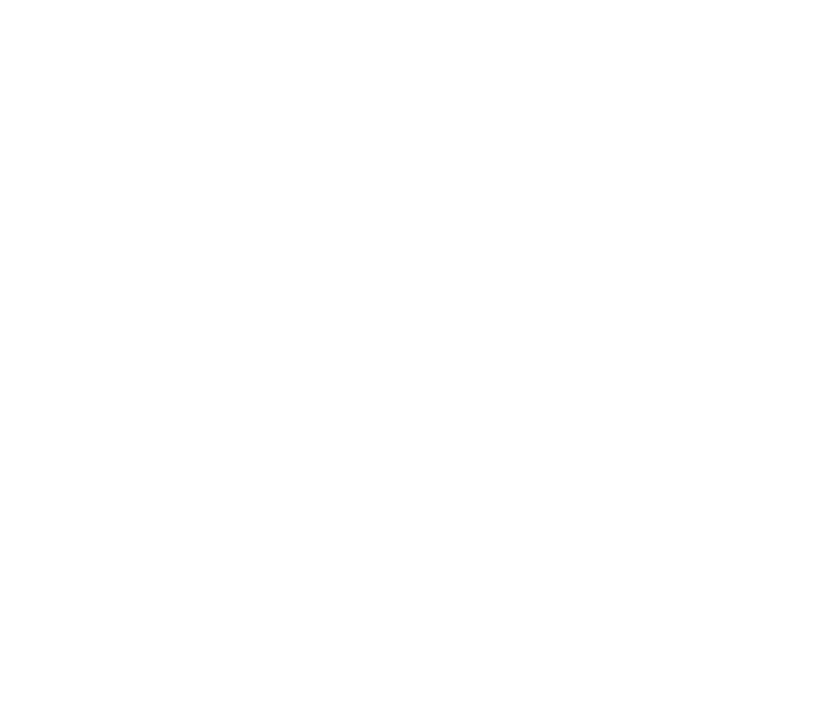
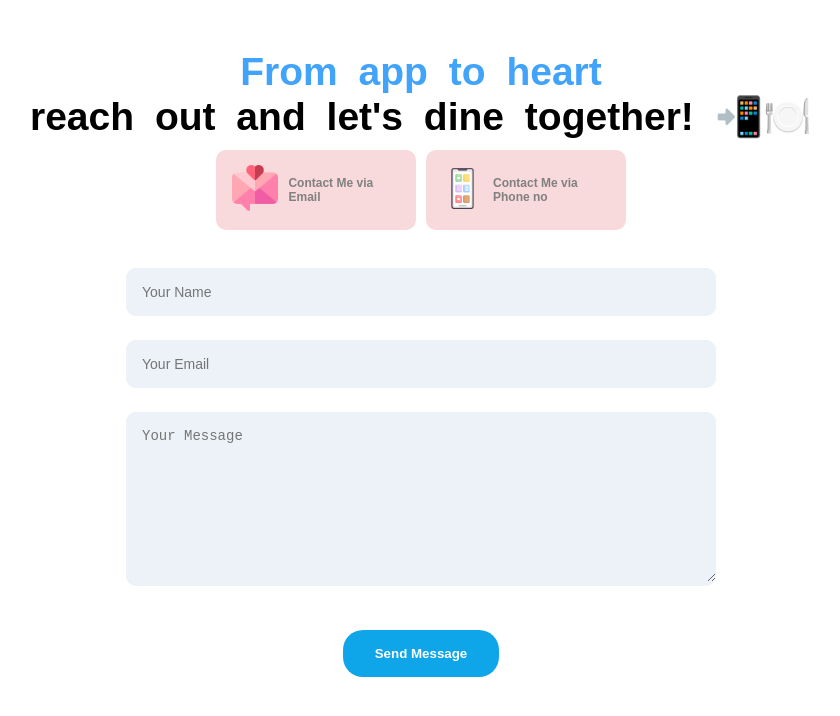
Before and after one commit to Noman-Nom/University-Course-Projects-, a React (Vite) app in the folder resturant-app/: page /contact in a window 1280 px wide. Before the commit this address had no page. Shown: the top 716 px of the page, without its empty margins (219-1059 px from the left). Built offline with nearby package versions, Linux system fonts and the light colour scheme.

Commit message:
contact page added

```diff
--- a/resturant-app/src/App.jsx
+++ b/resturant-app/src/App.jsx
@@ -15,6 +15,7 @@
 import Login from './Components/Login/Login'
 import SignUp from './Components/SignUp/SignUp'
 import Payments from './Components/Payments/Payments'
+import Contact from './Components/Contact/Contact'
 
 const App = () => {
   return (
@@ -29,7 +30,8 @@
      <Route path='/food' element={<AllFoodPage/>} />
      <Route path='/addFood' element={<AddNew/>} />
      <Route path='/cart' element={<CartPage/>} />
-     <Route path='/payment' element={<Payments/>} />
+     <Route path='/contact' element={<Contact/>} />
+
 
      <Route path='/signup' element={<SignUp/>} />
 
--- /dev/null
+++ b/resturant-app/src/Components/Contact/Contact.css
@@ -0,0 +1,109 @@
+
+.contact{
+    display: flex;
+    flex-direction: column;
+    padding: 30px;
+
+    justify-content: center;
+    align-items: center;
+    width: calc(100%-60px);
+    margin: 20px;
+
+}
+.contact h1{
+    text-align: center;
+    font-size: 39px;
+    word-spacing: 10px;
+    font-family: sans-serif;
+    font-weight: 600;
+}
+.contact h1 span{
+    color:rgb(65, 163, 249);
+}
+.top{
+    display: flex;
+   padding: 10px;
+    justify-content: center;
+    align-items: center;
+    gap: 10px;
+
+
+}
+.top__msg{
+    display: flex;
+    justify-content: center;
+    align-items: center;
+    margin: 0px;
+    width: 200px;
+
+    height: 80px;
+    padding: 1rem;
+    border-radius: 10px;
+    cursor: pointer;
+    background-color: #f8d9dc;
+    transition: all .3s ease-in-out;
+    gap: 10px;
+}
+.top__msg:hover{
+    box-shadow: rgba(14, 190, 233, 0.8) 0px 3px 6px, rgb(93, 135, 255, 0.8) 0px 3px 6px;
+}
+.top__msg h3{
+    font-size: 12px;
+    font-family: sans-serif;
+    color: gray;
+}
+.msg-img{
+    width: 50px;
+
+}
+.msg-img img{
+    width: 100%;
+}
+.bottom{
+    display: flex;
+    justify-content: center;
+    align-items: center;
+    flex-direction: column;
+    margin: 1rem 2rem;
+    width: 50%;
+    /* border: 1px solid; */
+}
+.bottom__input{
+    width: 100%;
+    margin: 0.75rem 0;
+    border-radius: 10px;
+    cursor: pointer;
+    background-color:#edf2f8;
+    transition: all .3s ease-in-out;
+}
+.bottom__input input, .bottom__input textarea{
+    width: 100%;
+    border: 0;
+    outline: 0;
+    border-radius: 10px;
+    padding: 1rem;
+    background-color:#edf2f8;
+    color: #313bac;
+    font-size: 14px;
+    transition: all .3s ease-in-out;
+}
+.bottom__input textarea{
+    height: 170px;
+}
+.bottom__input input:hover, .bottom__input textarea:hover{
+    box-shadow: rgba(14, 190, 233, 0.8) 0px 3px 6px, rgb(93, 135, 255, 0.8) 0px 3px 6px;
+}
+
+.bottom button{
+
+    padding: 1rem 2rem;
+    border-radius: 20px;
+    border: 0;
+    outline: 0;
+    background-color: rgb(14 165 233);
+    font-weight: 600;
+    color: #ffffff;
+    cursor: pointer;
+    margin: 2rem 0 0 0 ;
+    font-family: sans-serif;
+}
--- a/resturant-app/src/Components/Contact/Contact.jsx
+++ b/resturant-app/src/Components/Contact/Contact.jsx
@@ -1,9 +1,43 @@
-import React from 'react'
+import React from 'react';
+import './Contact.css'
+import { images } from '../../Constants';
 
 const Contact = () => {
-  return (
-    <div>Contact</div>
-  )
-}
+    return (
+        <section className="contact">
+            <h1>
+                <span>From app to heart</span><br />
+                reach out and let's dine together! 📲🍽️
+            </h1>
+            <div className="top">
+                <div className="top__msg">
+                    <div className="msg-img">
+                        <img src={images.email} alt="" />
+                    </div>
+                    <h3>Contact Me via Email</h3>
+                </div>
+                <div className="top__msg">
+                    <div className="msg-img">
+                        <img src={images.mobile} alt="" />
+                    </div>
+                    <h3>Contact Me via Phone no</h3>
+                </div>
+            </div>
 
-export default Contact
+            <div className="bottom">
+                <div className="bottom__input">
+                    <input type="text" placeholder="Your Name" />
+                </div>
+                <div className="bottom__input">
+                    <input type="email" placeholder="Your Email" />
+                </div>
+                <div className="bottom__input">
+                    <textarea name="message" placeholder="Your Message"></textarea>
+                </div>
+                <button>Send Message</button>
+            </div>
+        </section>
+    );
+};
+
+export default Contact;
```
Also changed, not shown: resturant-app/src/Constants/images.js (+6 -2 lines), resturant-app/src/Components/Contact/Contact.scss (deleted), resturant-app/src/assets/email.png (added), resturant-app/src/assets/mobile.png (added).
